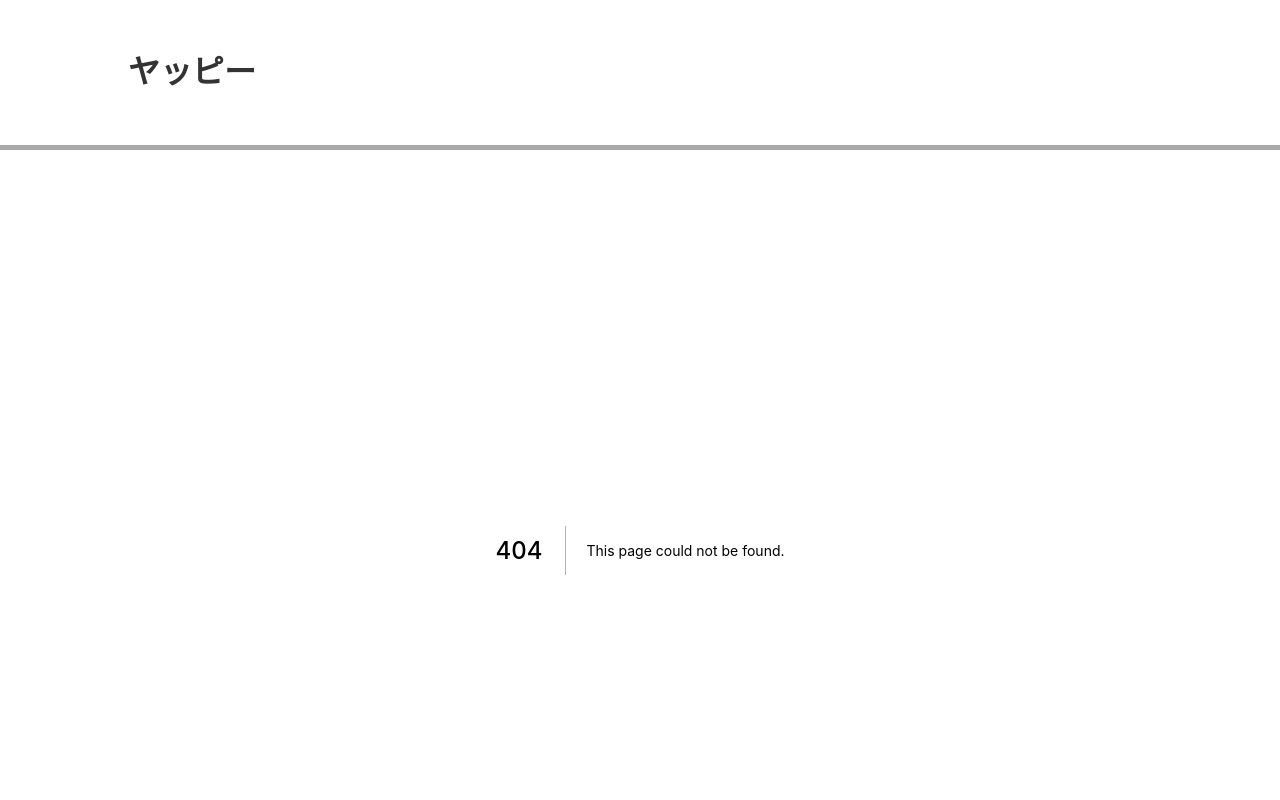
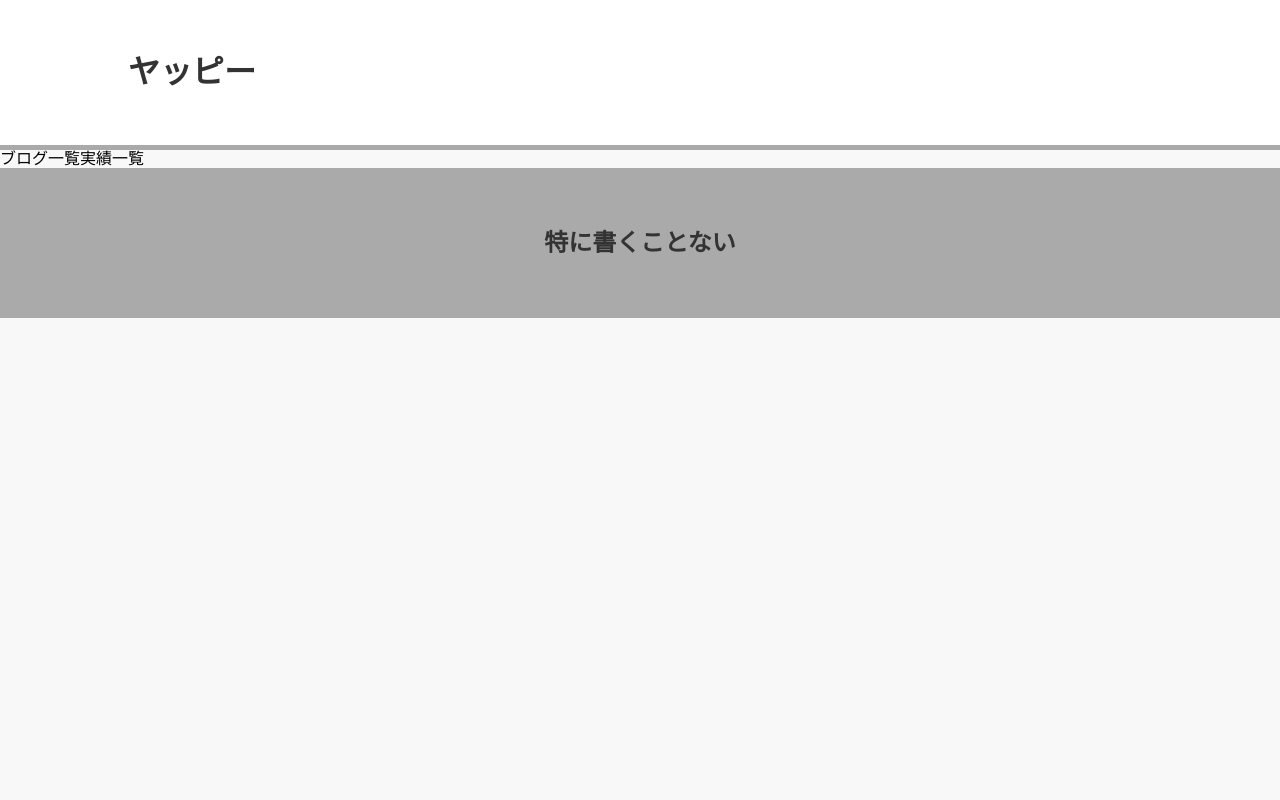
Before and after one commit to YahiroRyo/blog_v2, a Next.js app in the folder client/: page /admin in a window 1280 px wide. Before the commit this address had no page. Shown: the top 800 px of the page. Built offline with nearby package versions, Linux system fonts and the light colour scheme; a web font is replaced by a local one.

Commit message:
とりえあず、適当な感じでトップページ作った

```diff
--- /dev/null
+++ b/client/pages/admin/index.tsx
@@ -0,0 +1,16 @@
+import Link from "next/link";
+
+const Index = () => {
+    return (
+        <>
+            <Link href="/admin/blogs/page/1">
+                <a>ブログ一覧</a>
+            </Link>
+            <Link href="/admin/works/page/1">
+                <a>実績一覧</a>
+            </Link>
+        </>
+    )
+}
+
+export default Index;
```
